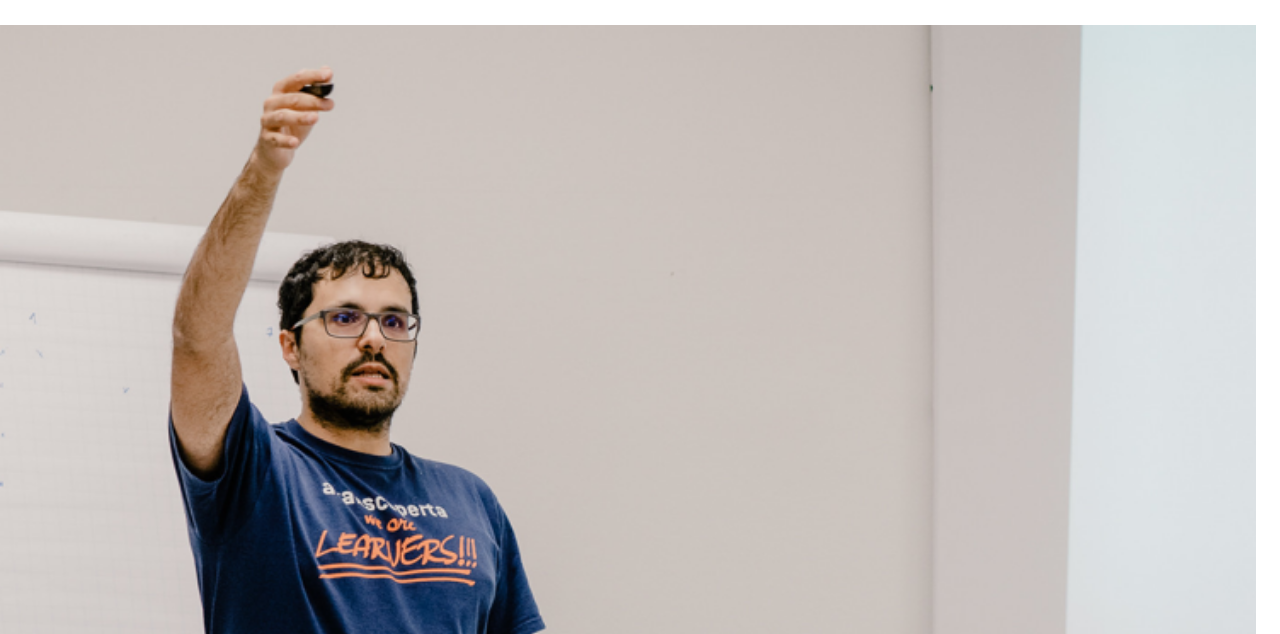
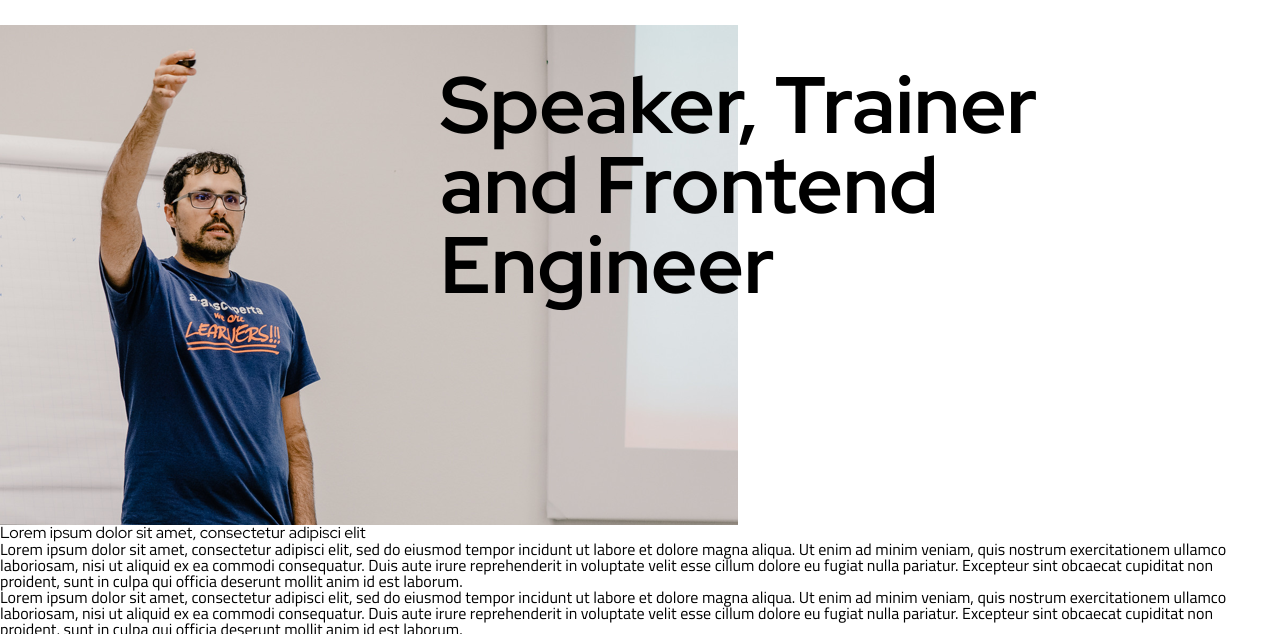
Before and after one commit to francesco-strazzullo/francesco-strazzullo.github.io, a Gatsby site: page /about-me in a window 1280 px wide. Shown: the part 163-797 px from the top of the page. Built offline with nearby package versions, Linux system fonts and the light colour scheme; Gatsby itself is replaced by a stand-in of ours.

Commit message:
add hero component

```diff
--- a/src/components/button.js
+++ b/src/components/button.js
@@ -12,7 +12,7 @@ const Button = ({ label, onClickCallback, Icon }) => (
 Button.propTypes = {
     label: PropTypes.string,
     onClickCallback: PropTypes.func,
-    Icon: PropTypes.node
+    Icon: PropTypes.any
 }
 
 export default Button;
--- /dev/null
+++ b/src/components/hero.js
@@ -0,0 +1,23 @@
+import React from "react";
+import PropTypes from "prop-types"
+import styles from "./hero.module.css"
+
+
+
+const Hero = ({ img, title }) => (
+    <div className={styles.hero}>
+        <figure className={styles.hero__figure}>
+            {img}
+        </figure>
+        <h1 className={styles.hero__title}>
+            {title}
+        </h1>
+    </div>
+);
+
+Hero.propTypes = {
+    img: PropTypes.node.isRequired,
+    title: PropTypes.string,
+}
+
+export default Hero;
--- /dev/null
+++ b/src/components/hero.module.css
@@ -0,0 +1,19 @@
+.hero {
+    position: relative;
+}
+
+.hero__title {
+    position: absolute;
+    font-size: 80px;
+    letter-spacing: 1.5;
+    font-weight: bold;
+    top: 40px;
+    right: 32px;
+    max-width: 720px;
+    left: 440px;
+}
+
+.hero__figure {
+    width: 82%;
+    max-width: 738px;
+}
--- a/src/pages/about-me.js
+++ b/src/pages/about-me.js
@@ -3,14 +3,14 @@ import React from "react"
 import Layout from "../components/layout"
 import SEO from "../components/seo"
 import HeaderImage from "../components/images/homeHeaderImage"
+import Hero from "../components/hero"
 
 const SecondPage = () => (
   <Layout>
     <SEO title="about me" />
-    <div>
-      <HeaderImage />
-      <h2>Lorem Ipsum</h2>
-    </div>
+
+    <Hero title={"Speaker, Trainer and Frontend Engineer"} img={<HeaderImage />} />
+
 
     <section>
       <h3>Lorem ipsum dolor sit amet, consectetur adipisci elit</h3>
--- a/src/pages/index.js
+++ b/src/pages/index.js
@@ -3,15 +3,13 @@ import { Link } from "gatsby"
 
 import Layout from "../components/layout"
 import HeaderImage from "../components/images/homeHeaderImage"
+import Hero from "../components/hero"
 import SEO from "../components/seo"
 
 const IndexPage = () => (
   <Layout>
     <SEO title="Home" />
-    <div>
-      <HeaderImage />
-      <h2>Speaker, Trainer and Frontend Engineer</h2>
-    </div>
+    <Hero title={"Speaker, Trainer and Frontend Engineer"} img={<HeaderImage />} />
 
     <div>
       <h3>Worskshops</h3>
--- a/src/pages/workshops.js
+++ b/src/pages/workshops.js
@@ -3,15 +3,13 @@ import React from "react"
 import Layout from "../components/layout"
 import SEO from "../components/seo"
 import HeaderImage from "../components/images/workshopsHeaderImage"
+import Hero from "../components/hero"
 
 const SecondPage = () => (
   <Layout>
     <SEO title="workshops" />
 
-    <div>
-      <HeaderImage />
-      <h2>Lorem Ipsum</h2>
-    </div>
+    <Hero title={"Speaker, Trainer and Frontend Engineer"} img={<HeaderImage />} />
 
     <section>
       <h3>Lorem ipsum dolor sit amet, consectetur adipisci elit</h3>
```
